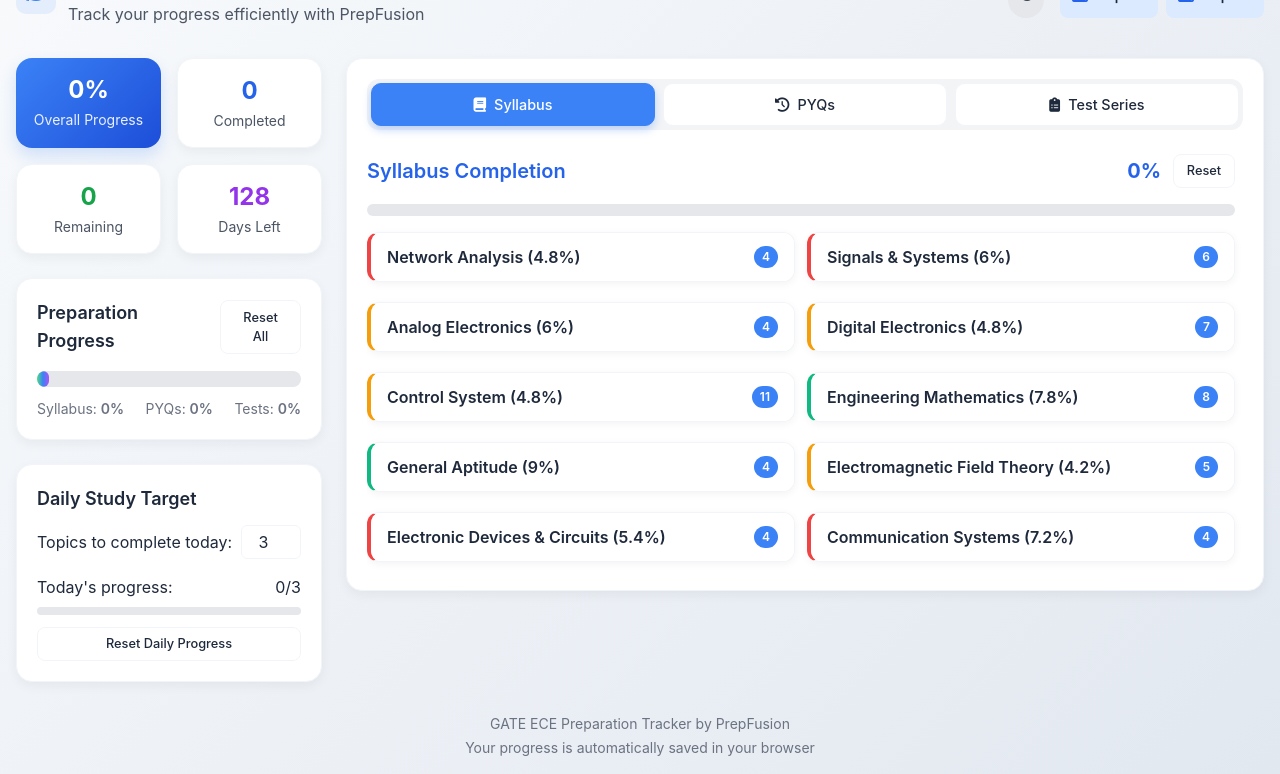
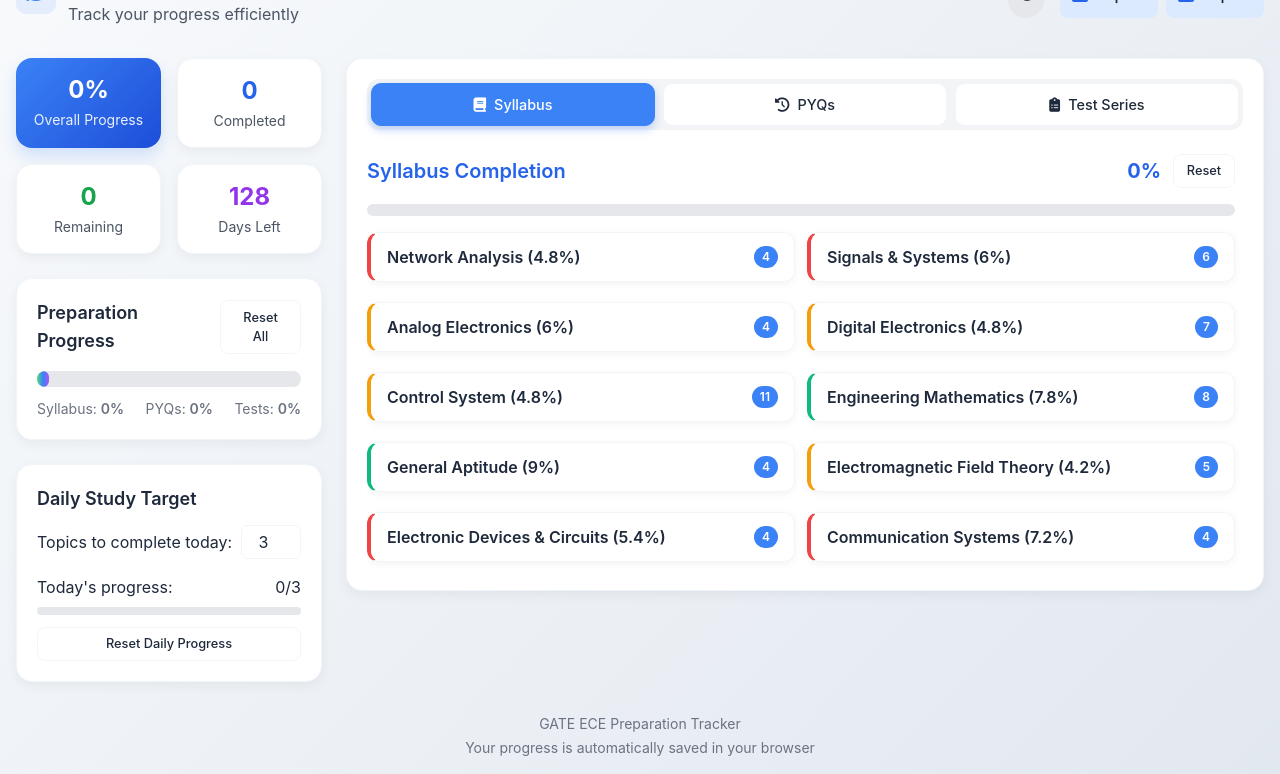
Before and after one commit to shubhamranjan734/Study-Tracker, a plain HTML site: page index.html in a window 1280 px wide. Shown: the part 54-828 px from the top of the page. Drawn offline with nearby package versions, Linux system fonts and the light colour scheme.

Commit message:
Update index.html

```diff
--- a/index.html
+++ b/index.html
@@ -418,7 +418,7 @@
                 </div>
                 <div>
                     <h1 class="text-3xl font-bold gradient-text">GATE ECE Preparation Tracker</h1>
-                    <p class="text-gray-600 dark:text-gray-400 mt-1">Track your progress efficiently with PrepFusion</p>
+                    <p class="text-gray-600 dark:text-gray-400 mt-1">Track your progress efficiently</p>
                 </div>
             </div>
             <div class="flex items-center space-x-4">
@@ -578,7 +578,7 @@
 
         <!-- Footer -->
         <footer class="text-center text-gray-500 dark:text-gray-400 text-sm mt-8">
-            <p>GATE ECE Preparation Tracker by PrepFusion</p>
+            <p>GATE ECE Preparation Tracker</p>
             <p class="mt-1">Your progress is automatically saved in your browser</p>
         </footer>
     </div>
```
